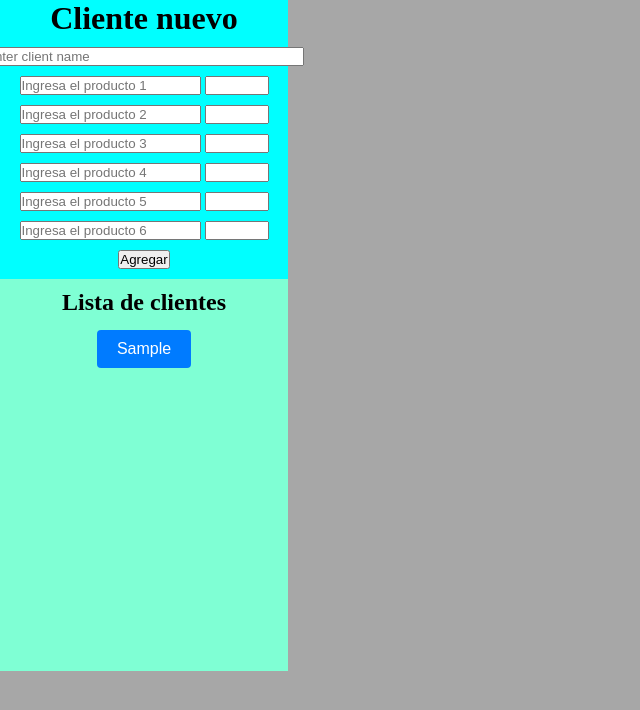
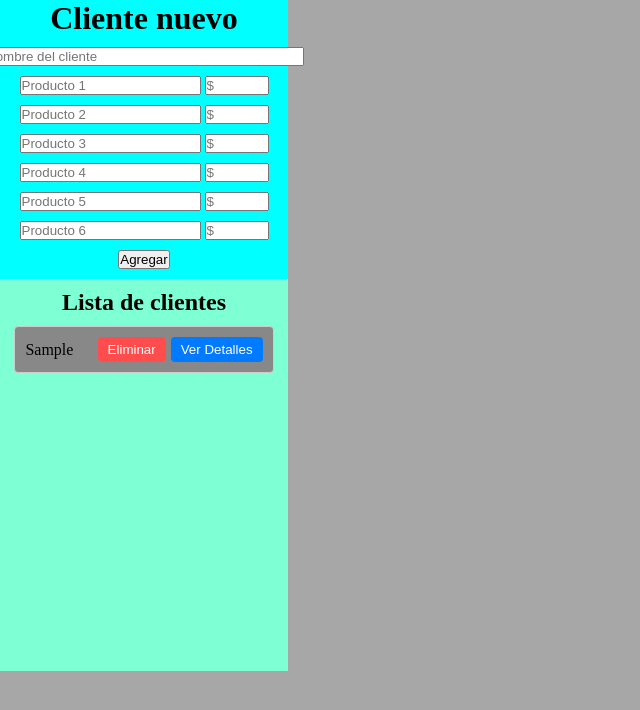
Before and after one commit to LautaroAcosta1/ElectronApp, an Electron app: page index.html in a window 800 px wide. Both pictures are taken after typing "Sample", "Sample", "Sample", "Sample", "Sample", "Sample" into the empty fields and a click on the button "Agregar". Shown: the whole page, without its empty margins (0-640 px from the left). Drawn offline with Linux system fonts and the light colour scheme.

Commit message:
Se agregan botones de eliminar y ver detalle.

```diff
--- a/index.css
+++ b/index.css
@@ -53,25 +53,53 @@ body {
 }
 
 .containerCliente {
-    background-color: #007bff; /* Fondo azul */
+    background-color: #888888;
+    transition: background-color 0.3s ease; /* Efecto de transición para el fondo */
+    display: flex;
+    justify-content: space-between;
+    align-items: center;
+    margin-bottom: 10px;
+    padding: 10px;
+    border: 1px solid #ccc;
+    border-radius: 4px;
+    width: 90%;
+}
+
+.containerCliente:hover {
+    background-color: #5d5d5d;
+}
+
+.nombreCliente {
+    flex-grow: 1;
+    margin-right: 60px; /* Espacio entre el nombre y los botones */
+}
+
+.containerBotones {
+    display: flex;
+    gap: 5px;
+}
+
+.btnEliminar, .btnVerDetalles {
     color: white; /* Texto blanco */
     border: none; /* Sin bordes */
-    padding: 10px 20px; /* Espaciado interno */
-    text-align: center; /* Alineación del texto */
-    text-decoration: none; /* Sin subrayado */
-    display: inline-block; /* Para que el padding funcione */
-    font-size: 16px; /* Tamaño de fuente */
-    margin: 4px 2px; /* Margen */
+    padding: 5px 10px; /* Espaciado interno */
+    border-radius: 4px; /* Bordes redondeados */
     cursor: pointer; /* Cursor de puntero al pasar sobre el botón */
-    border-radius: 4px; /* Bordes redondeados */
     transition: background-color 0.3s ease; /* Efecto de transición para el fondo */
 }
 
-.containerCliente:hover {
+.btnEliminar {
+    background-color: #ff4d4d; /* Fondo rojo */
+}
+
+.btnEliminar:hover {
+    background-color: #ad2b2b; /* Fondo más oscuro al pasar sobre el botón */
+}
+
+.btnVerDetalles {
+    background-color: #007bff; /* Fondo azul */
+}
+
+.btnVerDetalles:hover {
     background-color: #0056b3; /* Fondo más oscuro al pasar sobre el botón */
 }
-
-.containerCliente:focus {
-    outline: none; /* Quitar borde de enfoque */
-    box-shadow: 0 0 0 3px rgba(0, 123, 255, 0.5); /* Añadir sombra al enfocarse */
-}
--- a/index.html
+++ b/index.html
@@ -9,30 +9,30 @@
 <body>
     <div class="formulario">
         <h1>Cliente nuevo</h1>
-        <input type="text" id="nombre" placeholder="Enter client name">
+        <input type="text" id="nombre" placeholder="Nombre del cliente">
         <div class="producto">
-            <input type="text" id="producto1" class="inputNombreProducto" placeholder="Ingresa el producto 1">
-            <input type="text" id="precio1" class="inputPrecioProducto">
+            <input type="text" id="producto1" class="inputNombreProducto" placeholder="Producto 1">
+            <input type="text" id="precio1" class="inputPrecioProducto" placeholder="$">
         </div>
         <div class="producto">
-            <input type="text" id="producto2" class="inputNombreProducto" placeholder="Ingresa el producto 2">
-            <input type="text" id="precio2" class="inputPrecioProducto">
+            <input type="text" id="producto2" class="inputNombreProducto" placeholder="Producto 2">
+            <input type="text" id="precio2" class="inputPrecioProducto" placeholder="$">
         </div>
         <div class="producto">
-            <input type="text" id="producto3" class="inputNombreProducto" placeholder="Ingresa el producto 3">
-            <input type="text" id="precio3" class="inputPrecioProducto">
+            <input type="text" id="producto3" class="inputNombreProducto" placeholder="Producto 3">
+            <input type="text" id="precio3" class="inputPrecioProducto" placeholder="$">
         </div>
         <div class="producto">
-            <input type="text" id="producto4" class="inputNombreProducto" placeholder="Ingresa el producto 4">
-            <input type="text" id="precio4" class="inputPrecioProducto">
+            <input type="text" id="producto4" class="inputNombreProducto" placeholder="Producto 4">
+            <input type="text" id="precio4" class="inputPrecioProducto" placeholder="$">
         </div>
         <div class="producto">
-            <input type="text" id="producto5" class="inputNombreProducto" placeholder="Ingresa el producto 5">
-            <input type="text" id="precio5" class="inputPrecioProducto">
+            <input type="text" id="producto5" class="inputNombreProducto" placeholder="Producto 5">
+            <input type="text" id="precio5" class="inputPrecioProducto" placeholder="$">
         </div>
         <div class="producto">
-            <input type="text" id="producto6" class="inputNombreProducto" placeholder="Ingresa el producto 6">
-            <input type="text" id="precio6" class="inputPrecioProducto">
+            <input type="text" id="producto6" class="inputNombreProducto" placeholder="Producto 6">
+            <input type="text" id="precio6" class="inputPrecioProducto" placeholder="$">
         </div>
         <button onclick="agregarCliente()" class="btnAgregar">Agregar</button>
     </div>
--- a/renderer.js
+++ b/renderer.js
@@ -7,9 +7,42 @@ function agregarCliente() {
     }
 
     // crea un nuevo cliente
-    const cliente = document.createElement('button');
+    const cliente = document.createElement('div');
     cliente.className = 'containerCliente';
     cliente.textContent = `${nombreCliente}`;
+
+    // crea un span para el nombre del cliente
+    const nombreSpan = document.createElement('span');
+    nombreSpan.className = 'nombreCliente';
+    nombreSpan.textContent = `${nombreCliente}`;
+
+    // crea un contenedor para los botones
+    const botonesContainer = document.createElement('div');
+    botonesContainer.className = 'containerBotones';
+
+    // crea un botón para eliminar el cliente
+    const botonEliminar = document.createElement('button');
+    botonEliminar.className = 'btnEliminar';
+    botonEliminar.textContent = 'Eliminar';
+    botonEliminar.onclick = () => {
+        cliente.remove();
+        listaProductos.remove();
+    };
+
+    // crea un botón para ver detalles del cliente
+    const botonVerDetalles = document.createElement('button');
+    botonVerDetalles.className = 'btnVerDetalles';
+    botonVerDetalles.textContent = 'Ver Detalles';
+    botonVerDetalles.onclick = () => {
+        alert(`Cliente: ${nombreCliente}\nProductos: ${productos.map(p => `${p.nombre} - Precio: ${p.precio}`).join('\n')}`);
+    };
+
+    // añade los botones al contenedor de botones
+    botonesContainer.appendChild(botonEliminar);
+    botonesContainer.appendChild(botonVerDetalles);
+
+    // añade el contenedor de botones al div del cliente
+    cliente.appendChild(botonesContainer);
 
     // obtiene los nombres de los productos y sus precios
     const productos = [];
```
